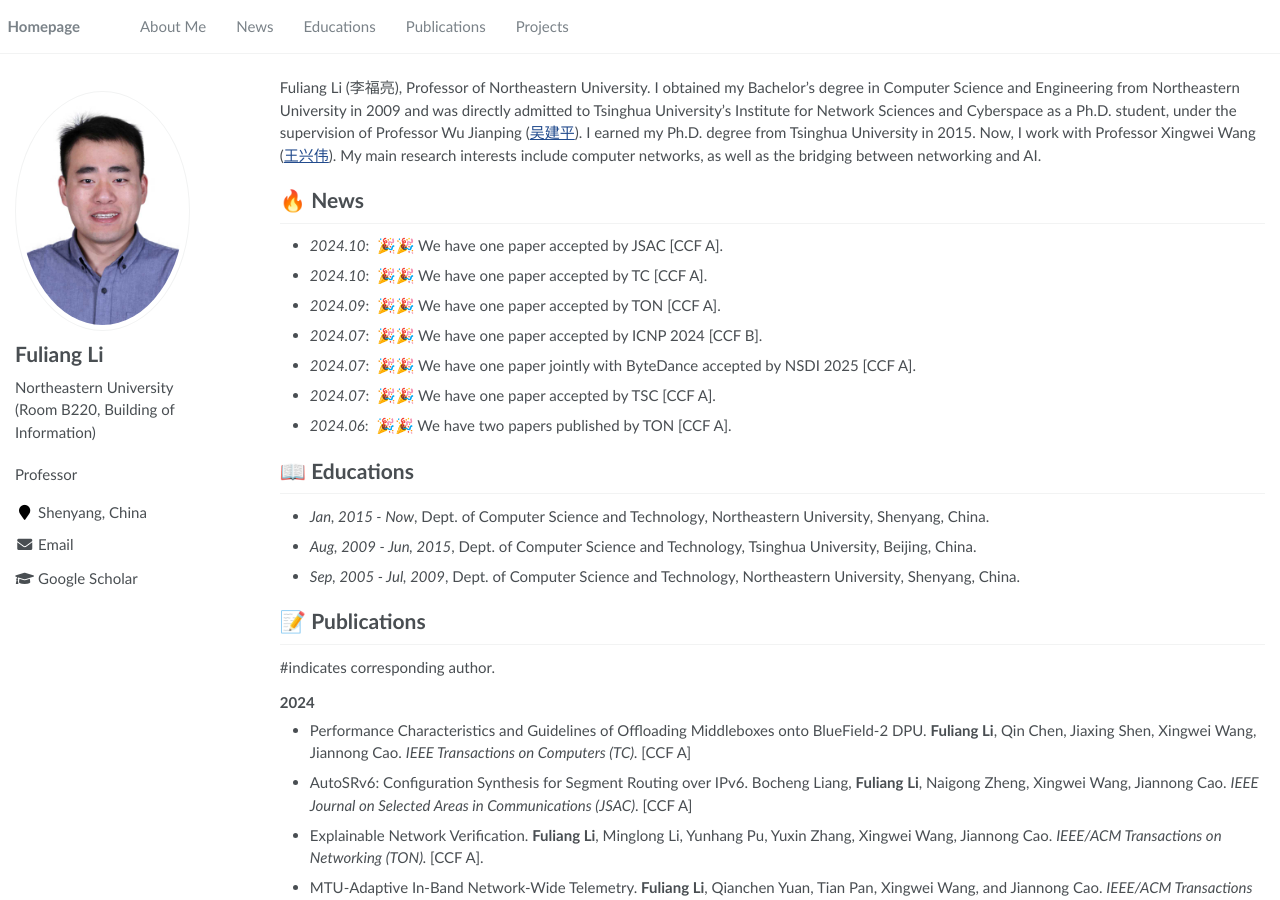
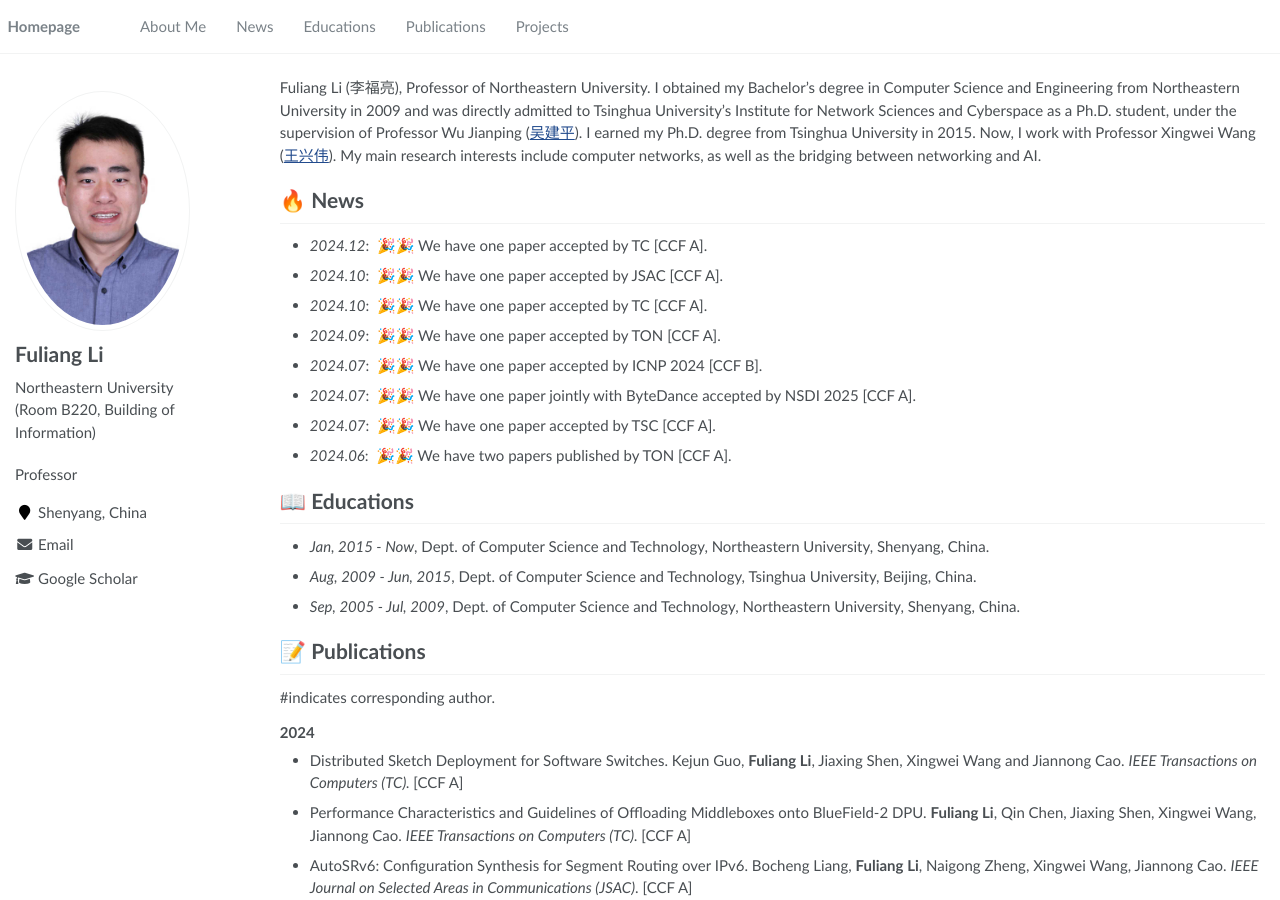
Before and after one commit to Fuliang-Li/Fuliang-Li.github.io, a Jekyll site: the page built from _pages/about.md, in a window 1280 px wide and 900 px high. Built offline with Jekyll 4.4.1, drawn with Linux system fonts in a browser that asks for light colours.

Commit message:
Update about.md

```diff
--- a/_pages/about.md
+++ b/_pages/about.md
@@ -20,6 +20,7 @@ redirect_from:
 Fuliang Li (李福亮), Professor of Northeastern University. I obtained my Bachelor’s degree in Computer Science and Engineering from Northeastern University in 2009 and was directly admitted to Tsinghua University’s Institute for Network Sciences and Cyberspace as a Ph.D. student, under the supervision of Professor Wu Jianping (<a href="https://www.tsinghua.edu.cn/info/1166/93896.htm" target="_blank">吴建平</a>). I earned my Ph.D. degree from Tsinghua University in 2015. Now, I work with Professor Xingwei Wang (<a href="https://neu.edu.cn/info/1012/3221.htm" target="_blank">王兴伟</a>). My main research interests include computer networks, as well as the bridging between networking and AI.
 
 # 🔥 News
+- *2024.12*: &nbsp;🎉🎉 We have one paper accepted by TC [CCF A].
 - *2024.10*: &nbsp;🎉🎉 We have one paper accepted by JSAC [CCF A].
 - *2024.10*: &nbsp;🎉🎉 We have one paper accepted by TC [CCF A].
 - *2024.09*: &nbsp;🎉🎉 We have one paper accepted by TON [CCF A].
@@ -39,6 +40,7 @@ Fuliang Li (李福亮), Professor of Northeastern University. I obtained my Bach
 
 <h3><strong>2024</strong></h3>
 
+- Distributed Sketch Deployment for Software Switches. Kejun Guo, <b>Fuliang Li</b>,  Jiaxing Shen,  Xingwei Wang and Jiannong Cao. <i>  IEEE Transactions on Computers (TC). </i> [CCF A]
 - Performance Characteristics and Guidelines of Offloading Middleboxes onto BlueField-2 DPU.  <b>Fuliang Li</b>, Qin Chen, Jiaxing Shen,  Xingwei Wang, Jiannong Cao. <i>  IEEE Transactions on Computers (TC). </i> [CCF A]
 - AutoSRv6: Configuration Synthesis for Segment Routing over IPv6. Bocheng Liang, **Fuliang Li**, Naigong Zheng, Xingwei Wang, Jiannong Cao. *IEEE Journal on Selected Areas in Communications (JSAC)*. [CCF A]
 - Explainable Network Verification. **Fuliang Li**, Minglong Li, Yunhang Pu, Yuxin Zhang, Xingwei Wang, Jiannong Cao.  <i>IEEE/ACM Transactions on Networking (TON). </i> [CCF A].
```
